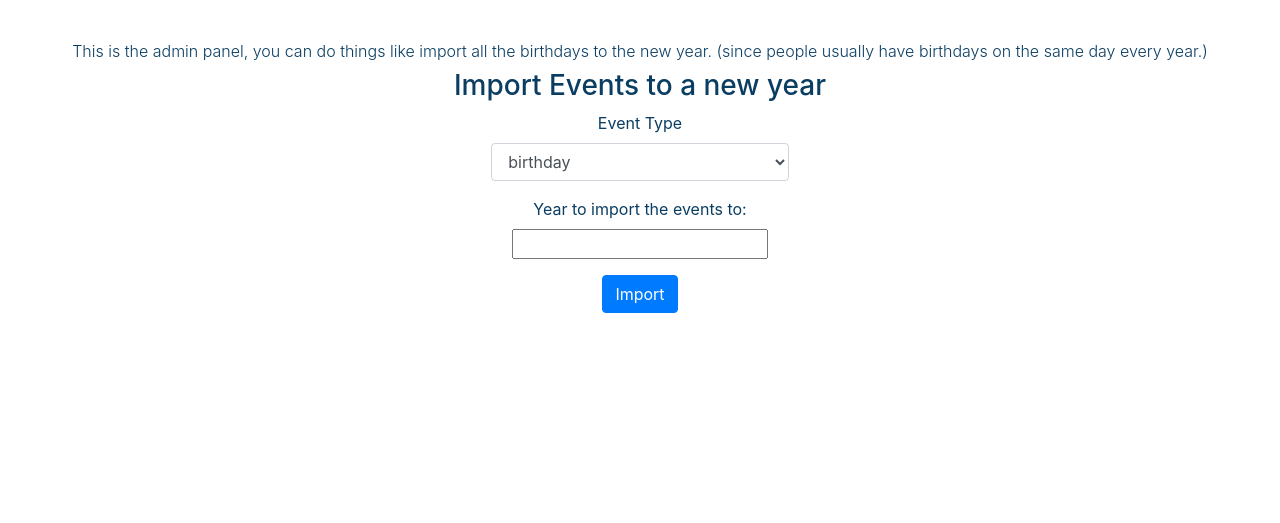
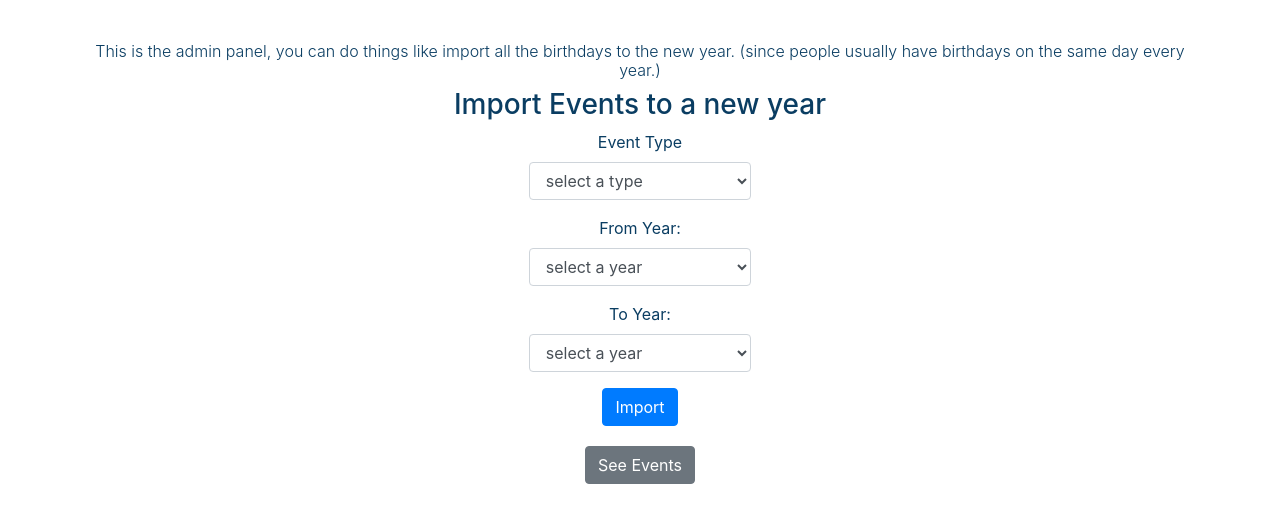
Before and after one commit to kennethkeim/my-group-demo, a Flask app: page /admin in a window 1280 px wide. Shown: the part 68-591 px from the top of the page. Run offline with Flask 2, Linux system fonts and the light colour scheme; the visitor is signed in with stand-in values (Sample User, id 1); some libraries are stand-ins or nearby versions.

Commit message:
added backend functionality for admin page: import events to new year

```diff
--- a/routes.py
+++ b/routes.py
@@ -25,7 +25,7 @@ def redir():
 
 # Render events page
 @app.route("/events", methods=["GET"])
-@app.route("/events/<year>", methods=["GET"])
+@app.route("/events/<int:year>", methods=["GET"])
 @login_required
 def events(year=datetime.datetime.now().year):
     """Render events page"""
@@ -76,7 +76,7 @@ def events(year=datetime.datetime.now().year):
             list_items[index] += " <i class='fas fa-heart'></i></h6>"
         elif event.type == "birthday":
             list_items[index] += " <i class='fas fa-birthday-cake'></i></h6>"
-        elif event.type == "event":
+        elif event.type == "event" or event.type == "holiday":
             list_items[index] += " <i class='far fa-calendar-alt'></i></h6>"
         elif event.type == "food":
             list_items[index] += " <i class='fas fa-utensils'></i></h6>"
@@ -93,7 +93,7 @@ def events(year=datetime.datetime.now().year):
         prev_date = event.date
 
         # iteration over each event ends ---------------------------------------------------------------------------------------------
-    currentYear = datetime.datetime.now().year;
+    currentYear = datetime.datetime.now().year
     years = [(currentYear -1), currentYear, (currentYear + 1)]
 
     # pass data to events.html
@@ -246,83 +246,67 @@ def delev(event_id):
 
 
 
-
-
-
-
 @app.route("/admin", methods=["GET"])
 @login_required
 def admin():
     """Render Admin Panel Page"""
-    return render_template("/admin.html")
+    currentYear = datetime.datetime.now().year;
+    years = [(currentYear -1), currentYear, (currentYear + 1)]
+    return render_template("/admin.html", years=years)
 
 
 
 
 
+@app.route("/admin/importevents", methods=["POST"])
+@login_required
+def importEvents():
+    """Import Events to New Year"""
+
+    # ensure required data is present
+    if not request.form.get("type") or not request.form.get("newYear") or not request.form.get("oldYear"):
+        return "Sorry, required info is missing", 400
+
+    # ensure the essential data is correctly formatted
+    type = request.form.get("type");
+    try:
+        newYear = int(request.form.get("newYear"))
+        oldYear = int(request.form.get("oldYear"))
+        yearBegin = datetime.date(oldYear, 1, 1)
+        yearEnd = datetime.date(oldYear, 12, 31)
+    except (ValueError, TypeError):
+        return "Sorry, there's something wrong with the data format.", 400
 
 
+    # find all the events of type 'type'
+    events = Events.query.filter(and_(Events.type == type, Events.date >= yearBegin, Events.date <= yearEnd)).all()
 
-# import datetime
-# from app import months
-# from dbModels import Events, db
-# from sqlalchemy import or_
-# app.route("/events/import/<year>", methods="POST")
-# @login_required
-# def importEventsToYear(year):
-#     # find all the birthdays and anniversaries
-#     events = Events.query.filter(or_(Events.type == 'birthday', Events.type == 'anniversary')).all()
-#
-#     eventsCount = len(events)
-#     changedEventsCount = 0
-#
-#     # iterate through each event
-#     for oldEvent in events:
-#         month_num = oldEvent.month_num
-#         day_num = oldEvent.date.day
-#
-#         # construct the date
-#         try:
-#             date = datetime.date(year, month_num, day_num)
-#         except (ValueError, TypeError):
-#             return "This date isn't valid."
-#
-#         # construct the 'readable_date'
-#         weeks = ["Monday", "Tuesday", "Wednesday", "Thursday", "Friday", "Saturday", "Sunday"]
-#         wkday = weeks[date.weekday()]
-#         month_name = months[month_num]
-#         readable_date = f"{wkday}, {month_name} {day_num}"
-#
-#         # set everything to stay same except date and readable_date
-#         # commit changes
-#         if db.session.query(db.exists().where(Events.id == oldEvent.id)).scalar(): # this is stock SQLAlchemy
-#             newEvent = Events.query.get(oldEvent.id)
-#             newEvent.date = date
-#             newEvent.readable_date = readable_date
-#             newEvent.title = newEvent.title
-#             newEvent.time = newEvent.time
-#             newEvent.location = newEvent.location
-#             newEvent.notes = newEvent.notes
-#             newEvent.type = newEvent.type
-#             newEvent.month_num = newEvent.month_num
-#             db.session.commit()
-#             changedEventsCount += 1
-#
-#
-#     return f"Found {eventsCount} Events. Changed {changedEventsCount}."
+    importedEventsCount = 0
+
+    # iterate through each event
+    for oldEvent in events:
+        month_num = oldEvent.month_num
+        day_num = oldEvent.date.day
+
+        # construct the date
+        try:
+            date = datetime.date(newYear, month_num, day_num)
+        except (ValueError, TypeError):
+            return "This date isn't valid.", 400
+
+        # construct the 'readable_date'
+        wkday = weeks[date.weekday()]
+        month_name = months[month_num]
+        readable_date = f"{wkday}, {month_name} {day_num}"
+
+        # save the event to the database
+        new_ev = Events(oldEvent.title, date, oldEvent.time, readable_date, oldEvent.location, oldEvent.notes, oldEvent.type, oldEvent.month_num)
+        db.session.add(new_ev)
+        db.session.commit()
+        importedEventsCount += 1
 
 
-
-
-
-
-
-
-
-
-
-
-
+    return f"Imported {importedEventsCount}.", 200
 
 
 
--- a/static/admin.css
+++ b/static/admin.css
@@ -2,3 +2,28 @@ h2 {
    font-size: 1em;
    font-weight: 300;
 }
+
+#error_message {
+   margin-top: 20px;
+   padding: 10px;
+   border-radius: 3px;
+   background: #f5afb4;
+   color: #561621;
+}
+
+#success_message {
+   margin-top: 20px;
+   padding: 10px;
+   border-radius: 3px;
+   background: #90f4c5;
+   color: #04552f;
+}
+
+#importev_form {
+   width: 50%;
+   margin: auto;
+}
+
+button {
+   margin-bottom: 20px;
+}
--- a/static/scripts.js
+++ b/static/scripts.js
@@ -1,7 +1,7 @@
 // Code that executes on doc load....................................................................................................
 
 // if on the home (events) page:
-if (window.location.pathname != "/directory")
+if (window.location.pathname.includes("events"))
 {
     // toggle active states on directory and event buttons
     var dirbtn = document.getElementById('dirbtn');
@@ -167,3 +167,23 @@ $('#del_confirm').on('click', function(){
          }
      });
 });
+
+
+
+$('#importev_form').on('submit', function(e){
+   console.log('jq is on it!');
+     e.preventDefault();
+
+     $.ajax({
+         url: '/admin/importevents',
+         type: "POST",
+         data: $( this ).serialize(),
+         success: function(data){
+             $('#importev_form').trigger('reset');
+             $('#col').append(`<div id="success_message">${data}</div>`);
+         },
+         error: function(jqXHR, textStatus, errorThrown){
+            $('#col').append(`<div id="error_message">${errorThrown}: ${jqXHR.responseText}</div>`);
+         }
+     });
+});
--- a/templates/admin.html
+++ b/templates/admin.html
@@ -26,17 +26,19 @@
 
 
 {% block main %}
+<div class="container">
 
    <h2>This is the admin panel, you can do things like import all the birthdays to the new year. (since people usually have birthdays on the same day every year.)</h2>
 
 
    <h3>Import Events to a new year</h3>
    <div class="row justify-content-center">
-      <div class="col-md-3">
-         <form action="/admin/import" method="post">
+      <div class="col-sm-7 col-md-5" id="col">
+         <form id="importev_form">
             <div class="form-group">
-               <label for="type">Event Type</label>
-               <select id="type" name="type" class="form-control">
+               <label for="type">Event Type</label><br>
+               <select id="type" name="type" class="form-control" required>
+                  <option disabled value selected>select a type</option>
                   <option value="birthday">birthday</option>
                   <option value="anniversary">anniversary</option>
                   <option value="holiday">holiday</option>
@@ -46,14 +48,31 @@
             </div>
 
             <div class="form-group">
-               <label for="year">Year to import the events to:</label>
-               <input type="text" id="year" name="year">
+               <label for="oldYear">From Year:</label><br>
+               <select id="oldYear" name="oldYear" class="form-control" required>
+                  <option disabled value selected>select a year</option>
+                  <option value="{{ years[0] }}">{{ years[0] }}</option>
+                  <option value="{{ years[1] }}">{{ years[1] }}</option>
+                  <option value="{{ years[2] }}">{{ years[2] }}</option>
+               </select>
+            </div>
+
+            <div class="form-group">
+               <label for="newYear">To Year:</label><br>
+               <select id="newYear" name="newYear" class="form-control" required>
+                  <option disabled value selected>select a year</option>
+                  <option value="{{ years[0] }}">{{ years[0] }}</option>
+                  <option value="{{ years[1] }}">{{ years[1] }}</option>
+                  <option value="{{ years[2] }}">{{ years[2] }}</option>
+               </select>
             </div>
 
             <button type="submit" class="btn btn-primary">Import</button>
          </form>
+
+         <a type="button" href="/events" class="btn btn-secondary">See Events</a>
       </div>
    </div>
 
-
+</div>
 {% endblock %}
--- a/templates/events.html
+++ b/templates/events.html
@@ -129,6 +129,7 @@
                             <option value="event">event</option>
                             <option value="birthday">birthday</option>
                             <option value="anniversary">anniversary</option>
+                            <option value="holiday">holiday</option>
                             <option value="food">food</option>
                         </select>
                     </div>
@@ -194,6 +195,7 @@
                             <option value="event">event</option>
                             <option value="birthday">birthday</option>
                             <option value="anniversary">anniversary</option>
+                            <option value="holiday">holiday</option>
                             <option value="food">food</option>
                         </select>
                     </div>
```
